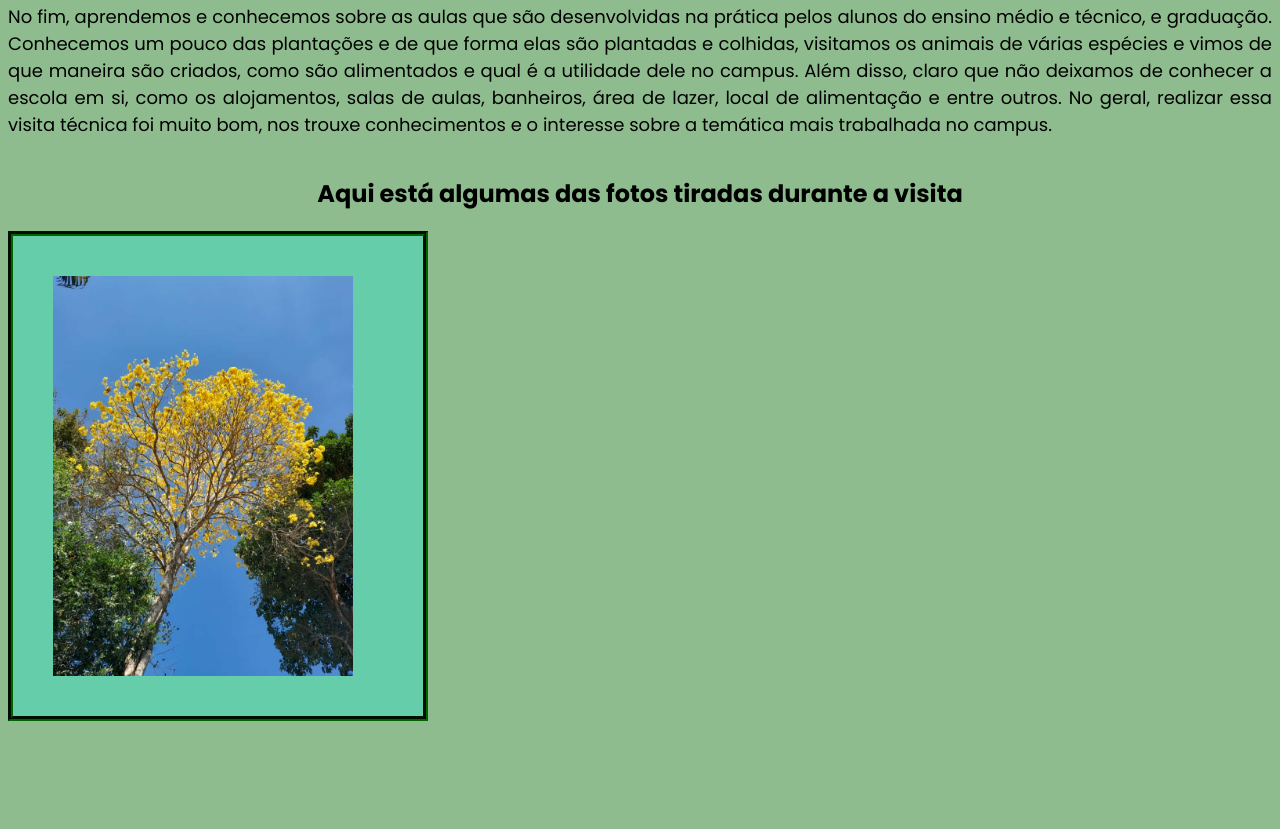
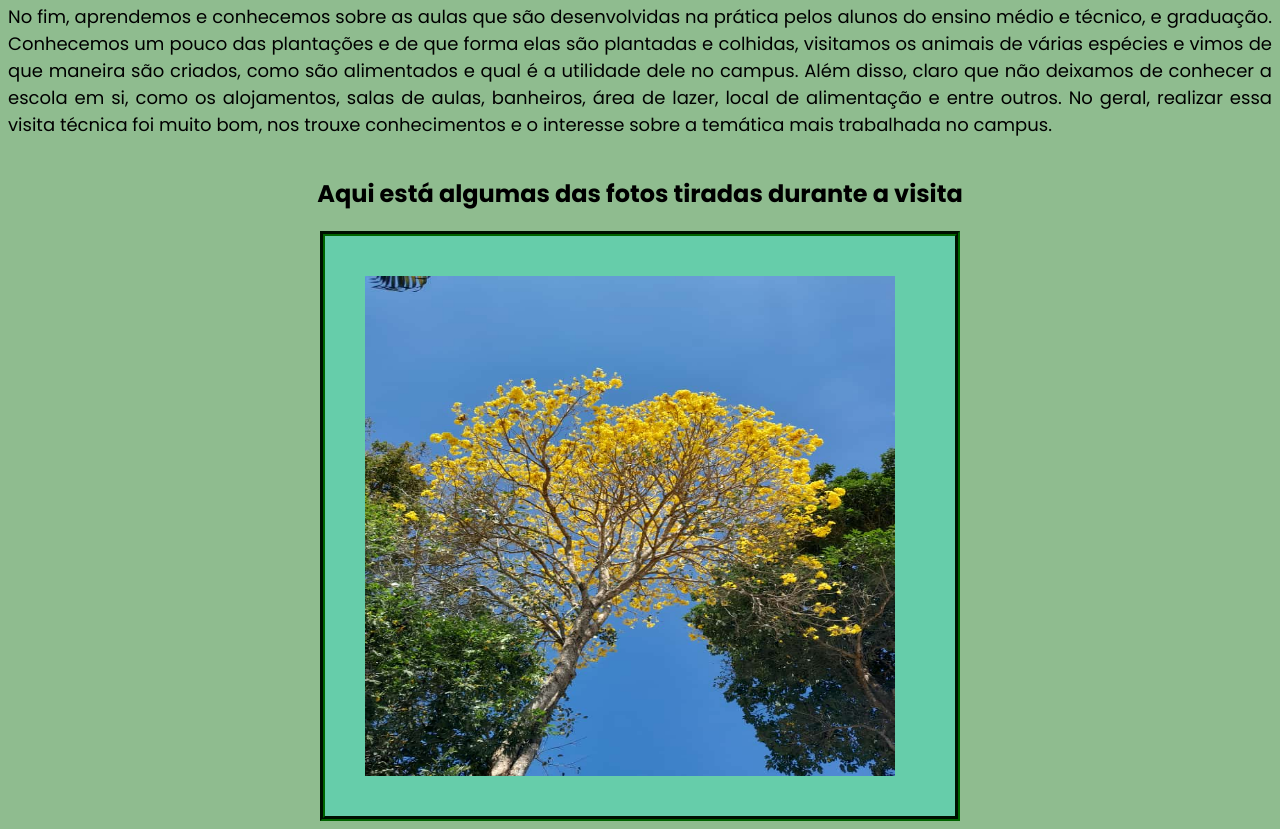
Before and after one commit to TalineRodrigues/projeto1, a plain HTML site: page visita.html in a window 1280 px wide. Shown: the part 684-1513 px from the top of the page. Before the commit the page ends 1413 px from the top, so only its background shows below. Drawn offline with Linux system fonts and the light colour scheme.

Commit message:
Update visita.css

```diff
--- a/visita.css
+++ b/visita.css
@@ -30,8 +30,8 @@ h2{
 
 }
 .item{
-    width: 300px;
-    height: 400px;
+    width: 530px;
+    height: 500px;
      flex-shrink: 0;
 }
 
@@ -42,11 +42,10 @@ h2{
     background-color:#66CDAA;
     position: relative;
     padding: 40px;
-    max-width: 330px;
-    margin: 0;
-    dispay: flex;
-    justify-content: center;
-    align-item: center;
+    max-width: 550px;
+    margin: 0 auto;
+    text-align: center;
+
 
     border: 5px groove #006400;
 
```
